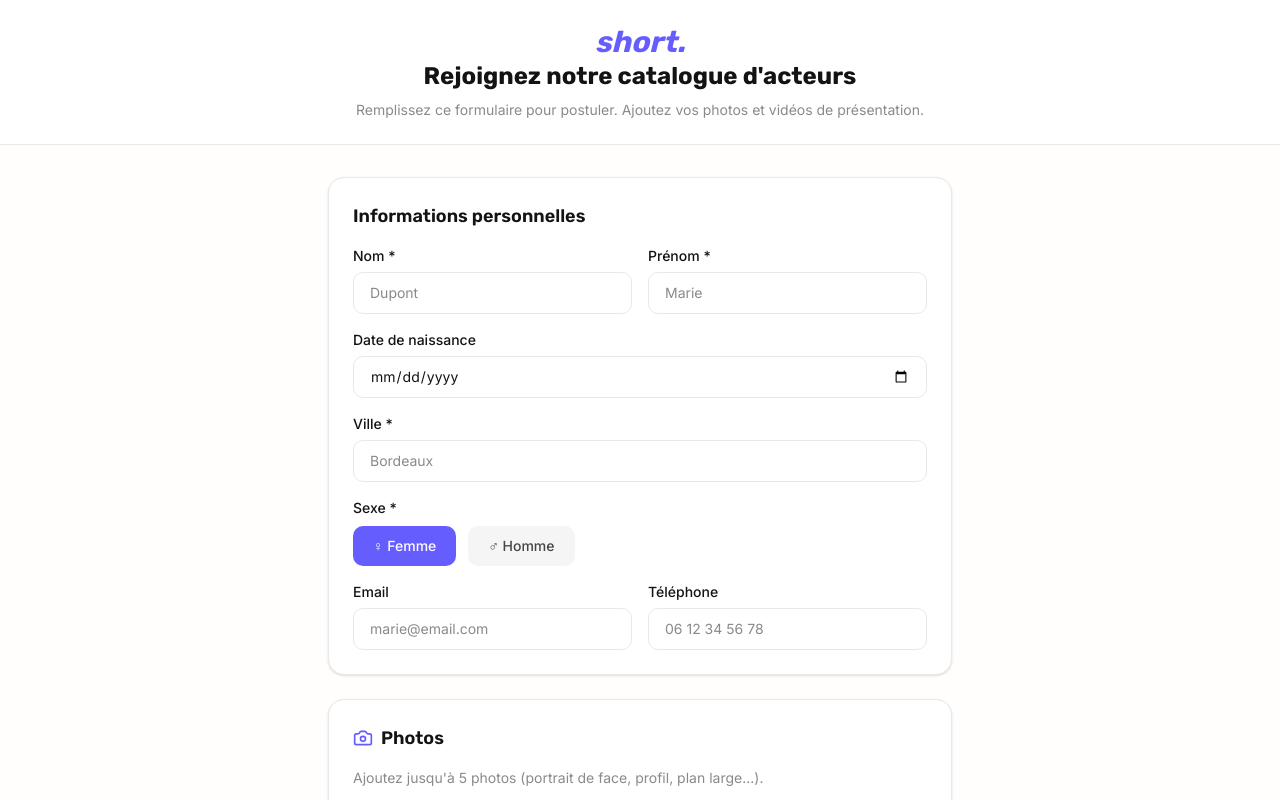
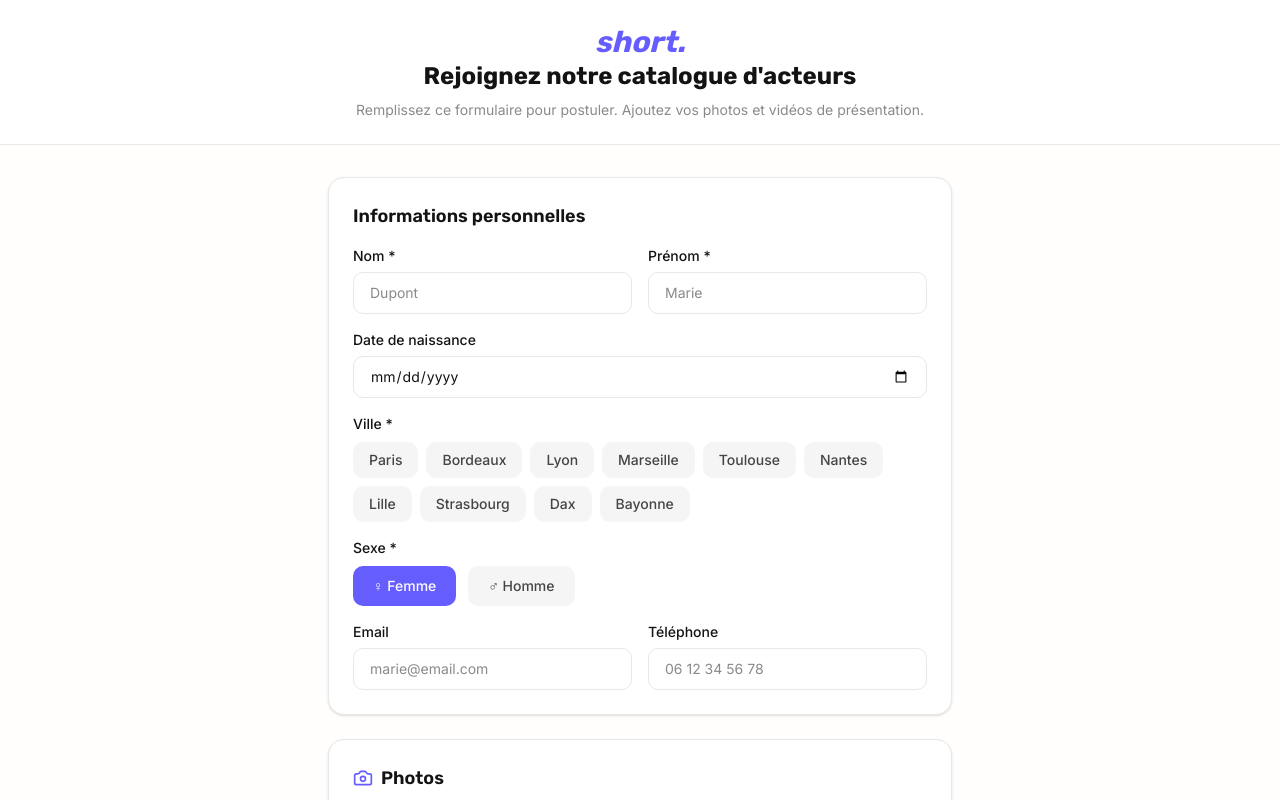
Before and after one commit to benoit-maker/casting-agence-short, a Next.js app: page /inscription in a window 1280 px wide. Shown: the top 800 px of the page. Built offline with nearby package versions, Linux system fonts and the light colour scheme.

Commit message:
Replace city text input with selectable city buttons on inscription form
Candidates now pick from the predefined city list instead of typing
a free-text city name.

Co-Authored-By: Claude Opus 4.6 <noreply@anthropic.com>

```diff
--- a/src/app/inscription/page.tsx
+++ b/src/app/inscription/page.tsx
@@ -7,6 +7,7 @@ import { Button } from "@/components/ui/Button";
 import { Input } from "@/components/ui/Input";
 import { Card } from "@/components/ui/Card";
 import { cn } from "@/lib/utils";
+import { DEFAULT_CITIES } from "@/lib/types";
 import { createClient } from "@/lib/supabase/client";
 
 export default function InscriptionPage() {
@@ -250,14 +251,28 @@ export default function InscriptionPage() {
               onChange={(e) => setDateOfBirth(e.target.value)}
             />
 
-            <Input
-              id="city"
-              label="Ville *"
-              placeholder="Bordeaux"
-              value={city}
-              onChange={(e) => setCity(e.target.value)}
-              required
-            />
+            <div>
+              <label className="block text-sm font-medium text-dark mb-2">
+                Ville *
+              </label>
+              <div className="flex flex-wrap gap-2">
+                {DEFAULT_CITIES.map((c) => (
+                  <button
+                    key={c}
+                    type="button"
+                    onClick={() => setCity(c)}
+                    className={cn(
+                      "px-4 py-2 rounded-btn text-sm font-medium transition-colors cursor-pointer",
+                      city === c
+                        ? "bg-primary text-white"
+                        : "bg-gray-100 text-gray-600 hover:bg-gray-200"
+                    )}
+                  >
+                    {c}
+                  </button>
+                ))}
+              </div>
+            </div>
 
             {/* Sexe */}
             <div>
```
